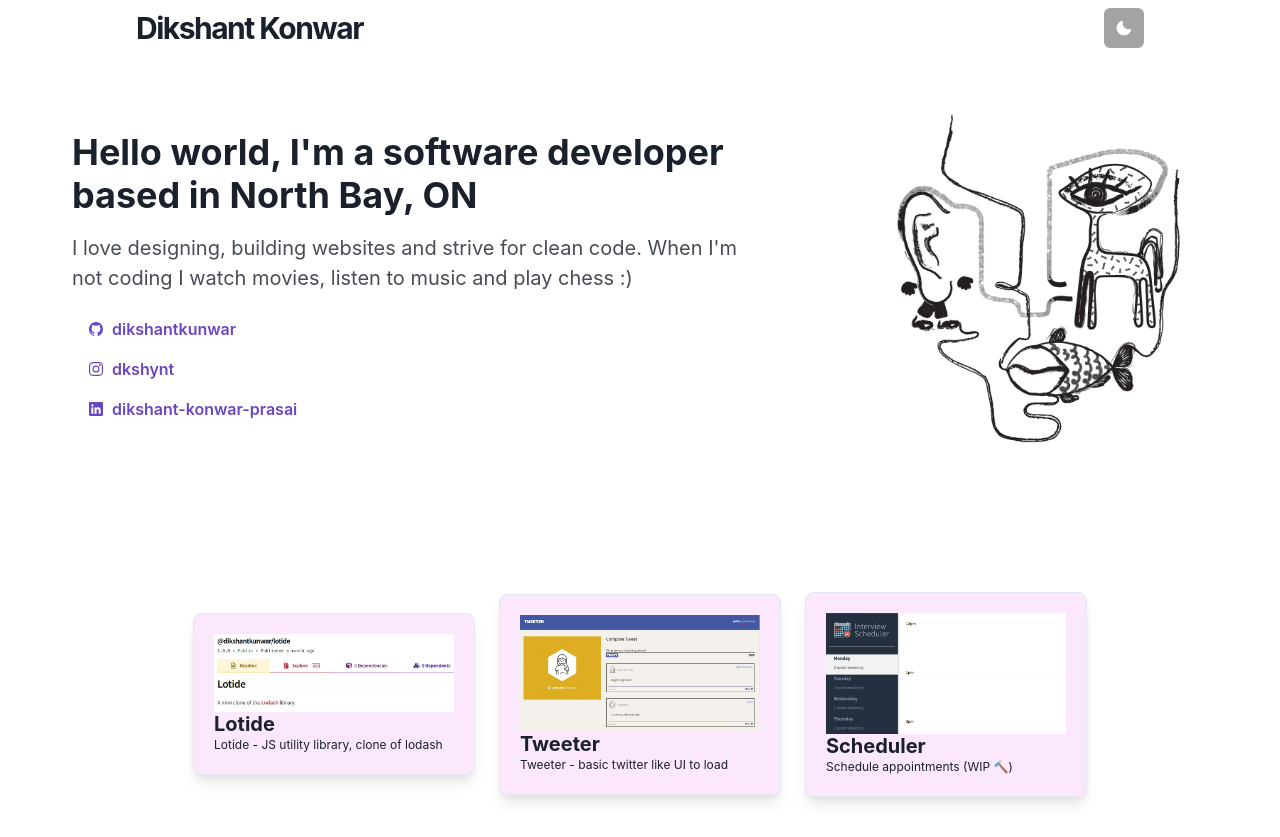
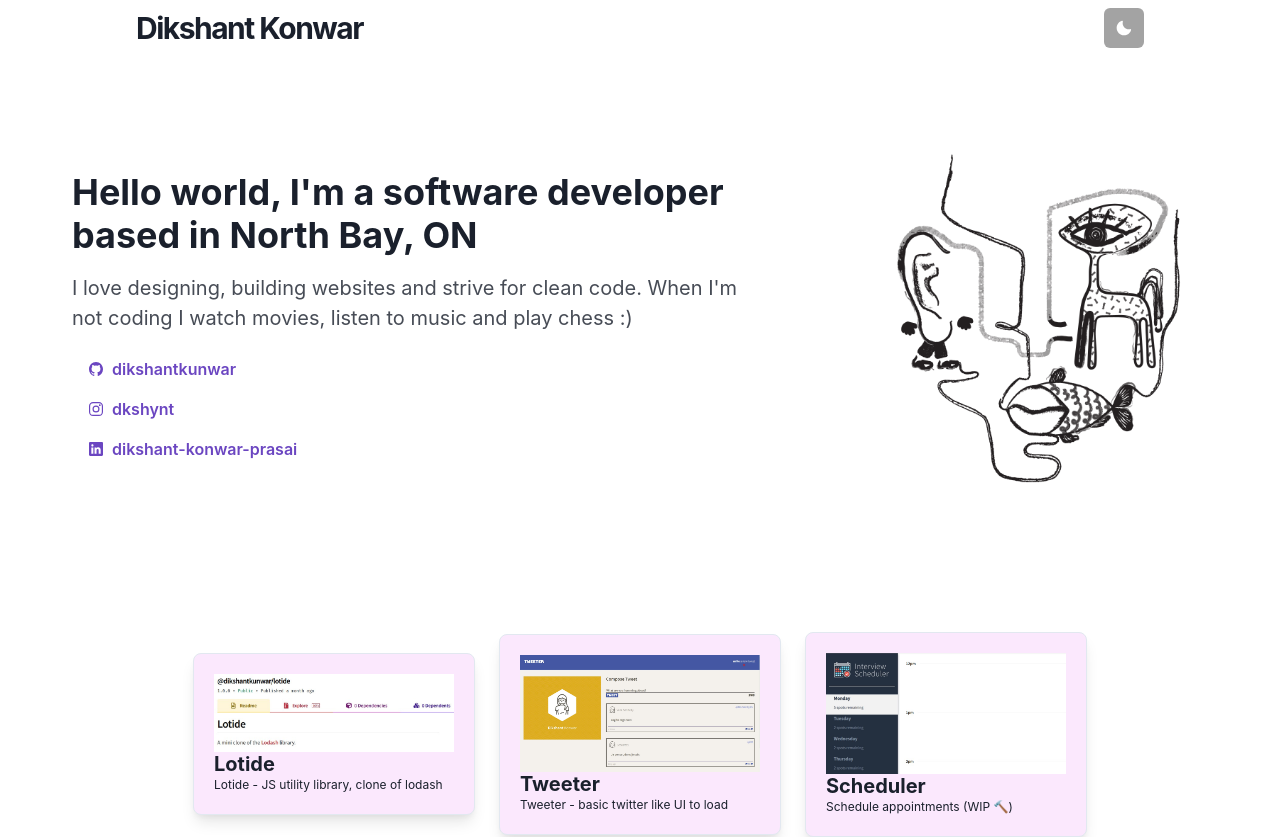
Before and after one commit to dikshantkunwar/resume, a React (Create React App) app: page / in a window 1280 px wide. Shown: the top 837 px of the page. Built offline with nearby package versions, Linux system fonts and the light colour scheme; a web font is replaced by a local one.

Commit message:
add top margin to app to create some more space

```diff
--- a/src/pages/Landing.js
+++ b/src/pages/Landing.js
@@ -13,6 +13,7 @@ export default function Landing() {
         title="Hello world, I'm a software developer based in North Bay, ON"
         subtitle="I love designing, building websites and strive for clean code. When I'm not coding I watch movies, listen to music and play chess :)"
         image={absurdImg}
+        mt={10}
         />
         <ProjectList />
         <ContactForm />
```
